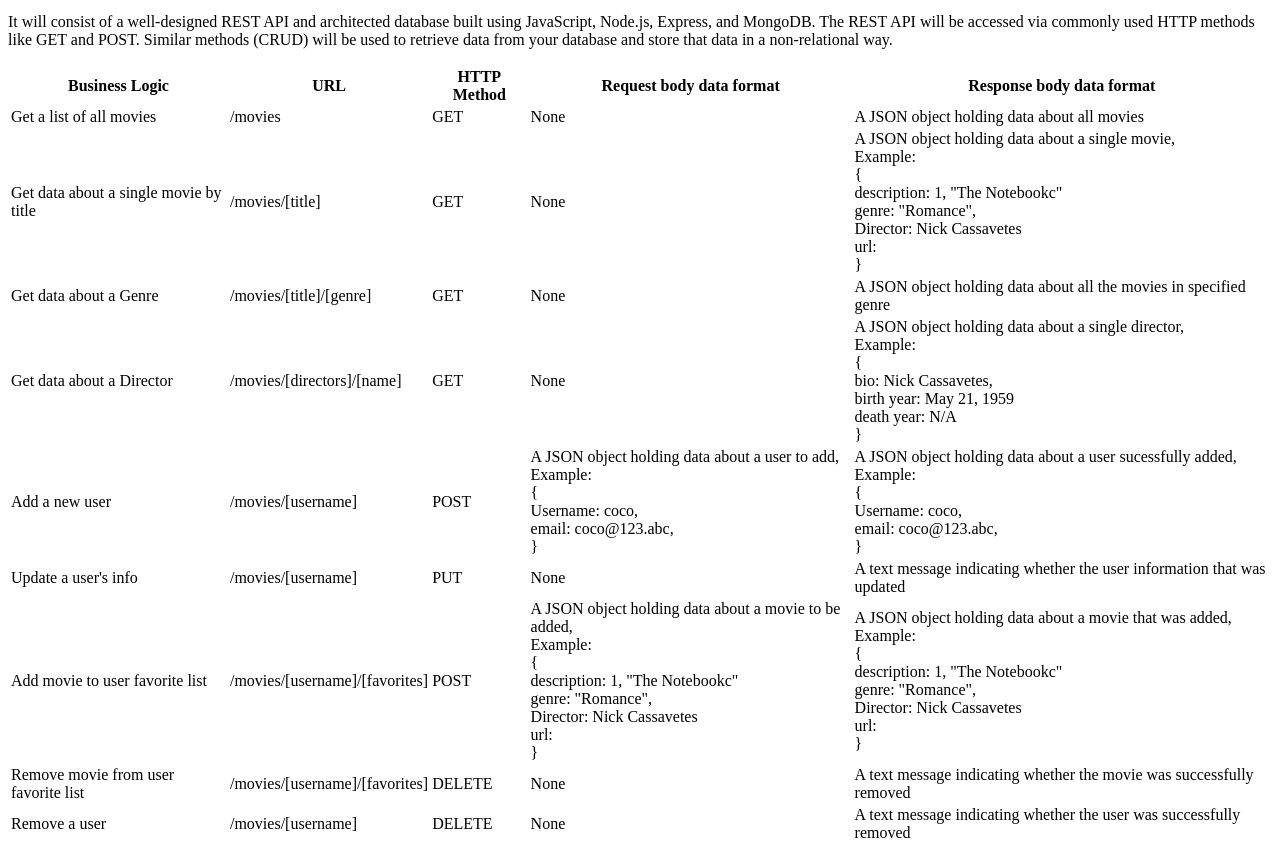
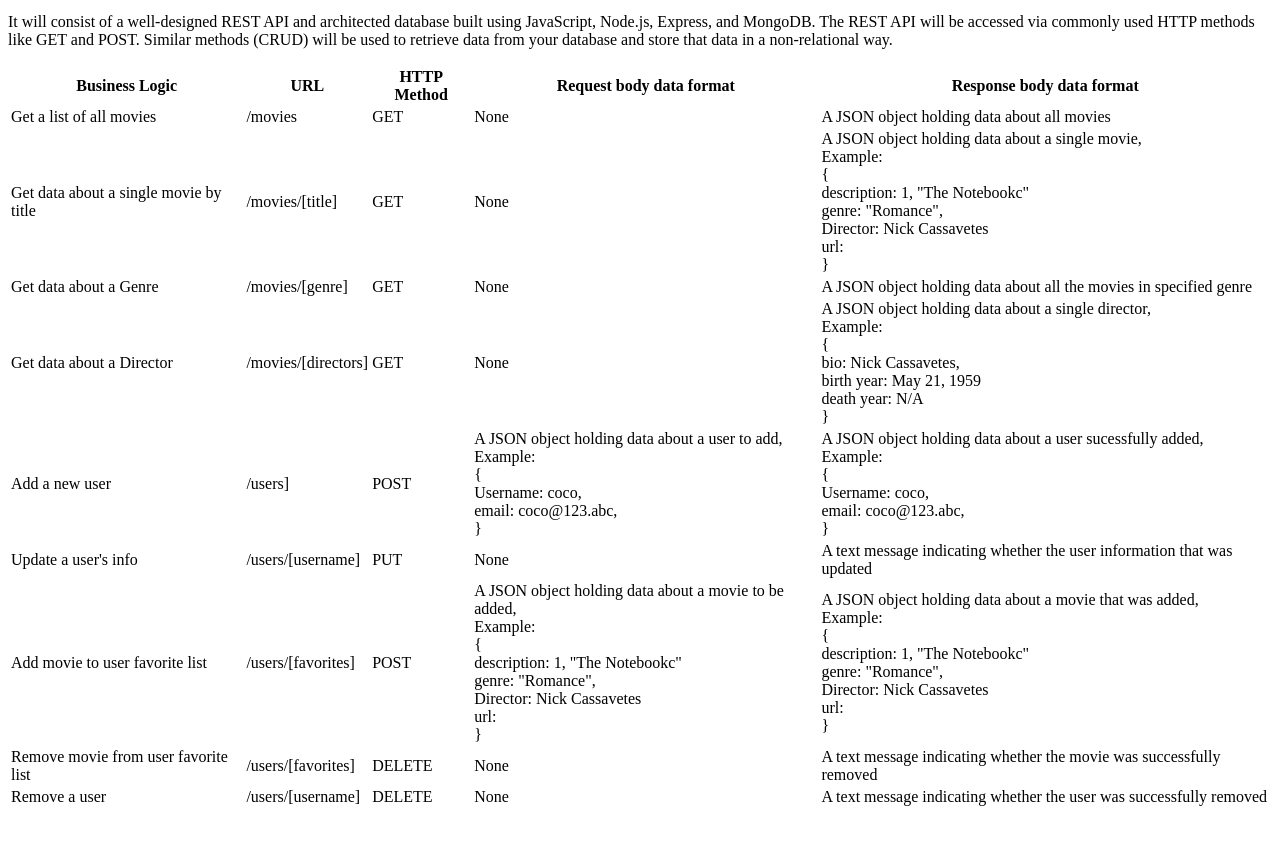
Before and after one commit to cocoflosbach/movie_api, a website: page public/documentation.html in a window 1280 px wide. Shown: the part 119-972 px from the top of the page. After the commit the page ends 936 px from the top, so only its background shows below. Drawn offline with Linux system fonts and the light colour scheme.

Commit message:
Change URL endpoints in index.js & documentation.html

```diff
--- a/public/documentation.html
+++ b/public/documentation.html
@@ -61,7 +61,7 @@
 
         <tr>
           <td>Get data about a Genre</td>
-          <td>/movies/[title]/[genre]</td>
+          <td>/movies/[genre]</td>
           <td>GET</td>
           <td>None</td>
           <td>
@@ -71,7 +71,7 @@
 
         <tr>
           <td>Get data about a Director</td>
-          <td>/movies/[directors]/[name]</td>
+          <td>/movies/[directors]</td>
           <td>GET</td>
           <td>None</td>
           <td>
@@ -87,7 +87,7 @@
 
         <tr>
           <td>Add a new user</td>
-          <td>/movies/[username]</td>
+          <td>/users]</td>
           <td>POST</td>
           <td>
             A JSON object holding data about a user to add,<br />
@@ -109,7 +109,7 @@
 
         <tr>
           <td>Update a user's info</td>
-          <td>/movies/[username]</td>
+          <td>/users/[username]</td>
           <td>PUT</td>
           <td>None</td>
           <td>
@@ -120,7 +120,7 @@
 
         <tr>
           <td>Add movie to user favorite list</td>
-          <td>/movies/[username]/[favorites]</td>
+          <td>/users/[favorites]</td>
           <td>POST</td>
           <td>
             A JSON object holding data about a movie to be added,<br />
@@ -146,7 +146,7 @@
 
         <tr>
           <td>Remove movie from user favorite list</td>
-          <td>/movies/[username]/[favorites]</td>
+          <td>/users/[favorites]</td>
           <td>DELETE</td>
           <td>None</td>
           <td>
@@ -156,7 +156,7 @@
 
         <tr>
           <td>Remove a user</td>
-          <td>/movies/[username]</td>
+          <td>/users/[username]</td>
           <td>DELETE</td>
           <td>None</td>
           <td>
```
Also changed, not shown: index.js (+7 -7 lines).
